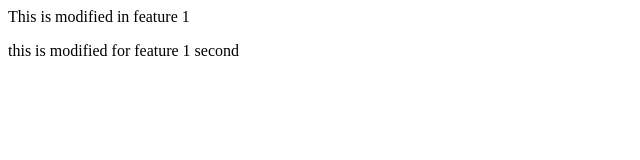
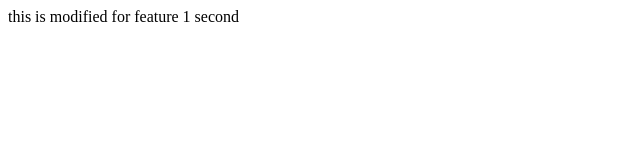
Before and after one commit to Mubaarak-M/localrepo, a plain HTML site: page localrepo/index.html in a window 1280 px wide. Shown: the whole page, without its empty margins (0-640 px from the left). Drawn offline with Linux system fonts and the light colour scheme.

Commit message:
this is commited in feature1

```diff
--- a/localrepo/index.html
+++ b/localrepo/index.html
@@ -1,2 +1,2 @@
-<p>This is modified in feature 1</p>
+
 <p>this is modified for feature 1 second </p>
```
